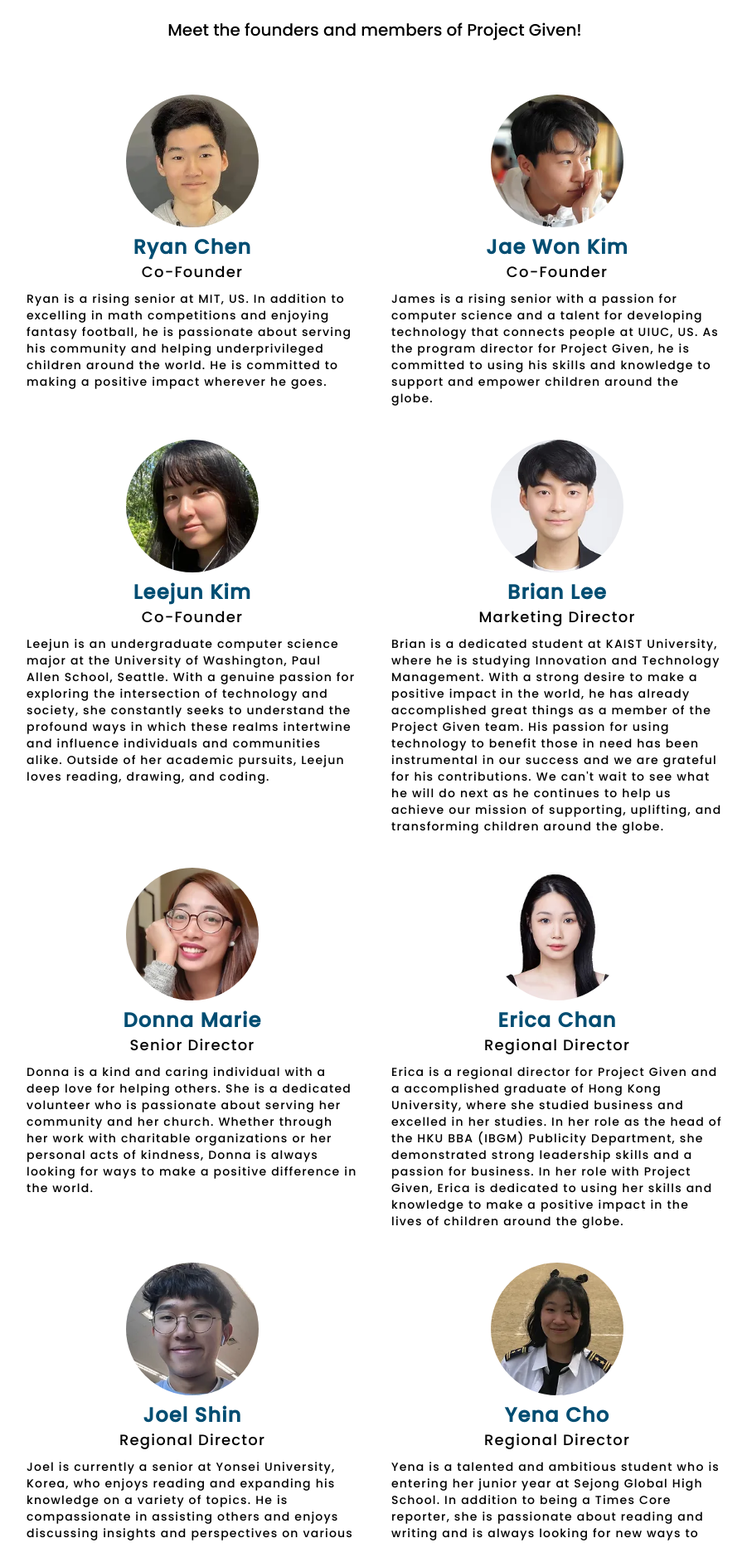
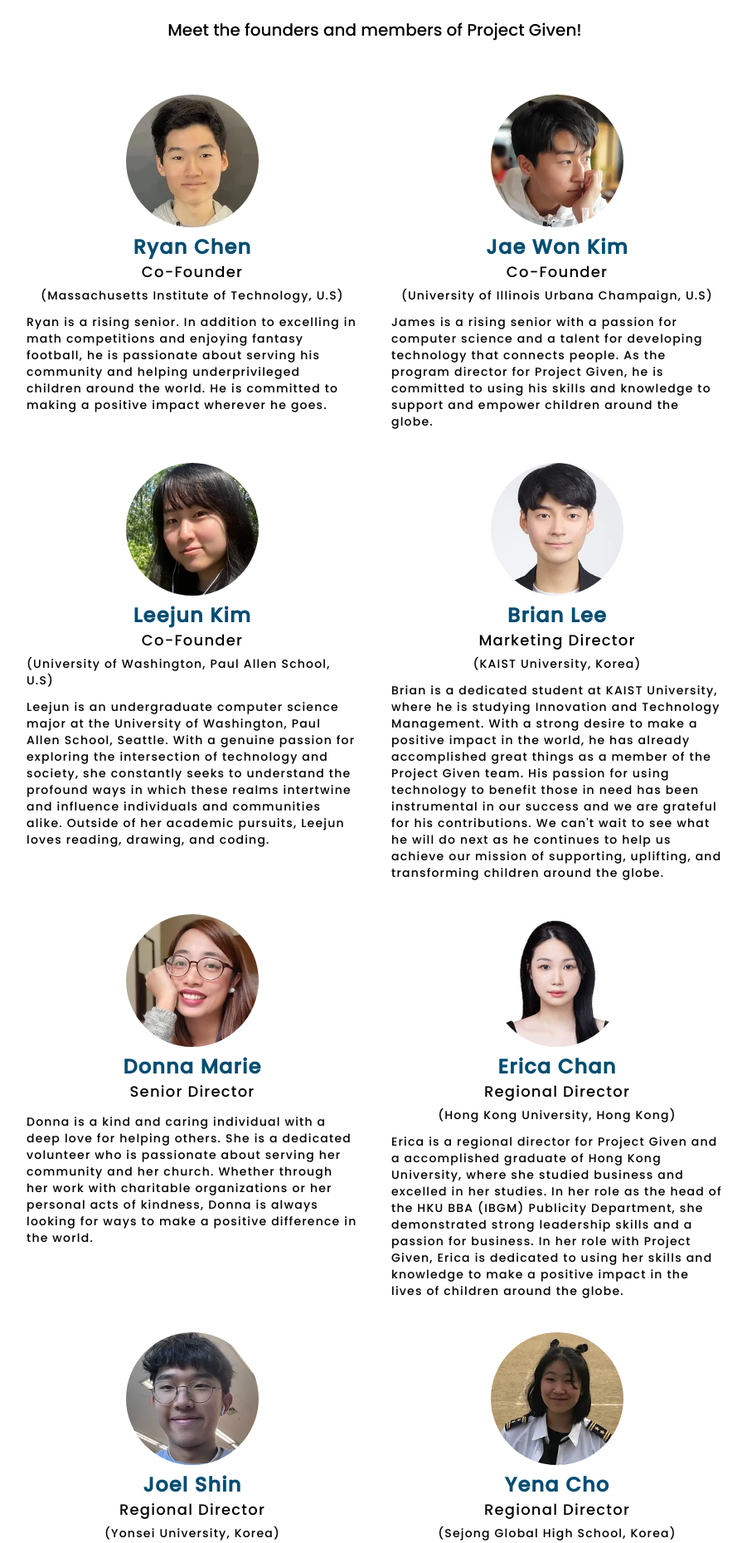
Before and after one commit to project-given/project-given-web, a SvelteKit app: page /who-we-are in a window 1280 px wide. Shown: the part 390-2250 px from the top of the page at 83% size, without its empty margins (188-1089 px from the left). Built offline with nearby package versions, Linux system fonts and the light colour scheme.

Commit message:
add schools to team members

```diff
--- a/src/routes/who-we-are/+page.svelte
+++ b/src/routes/who-we-are/+page.svelte
@@ -6,34 +6,39 @@
 		role: string;
 		description: string;
 		image: string;
+		school?: string;
 	}[] = [
 		{
 			name: 'Ryan Chen',
 			role: 'Co-Founder',
 			description:
-				'Ryan is a rising senior at MIT, US. In addition to excelling in math competitions and enjoying fantasy football, he is passionate about serving his community and helping underprivileged children around the world. He is committed to making a positive impact wherever he goes.',
-			image: '/teamMembers/ryan.png'
+				'Ryan is a rising senior. In addition to excelling in math competitions and enjoying fantasy football, he is passionate about serving his community and helping underprivileged children around the world. He is committed to making a positive impact wherever he goes.',
+			image: '/teamMembers/ryan.png',
+			school: 'Massachusetts Institute of Technology, U.S'
 		},
 		{
 			name: 'Jae Won Kim',
 			role: 'Co-Founder',
 			description:
-				'James is a rising senior with a passion for computer science and a talent for developing technology that connects people at UIUC, US. As the program director for Project Given, he is committed to using his skills and knowledge to support and empower children around the globe.',
-			image: '/teamMembers/james.png'
+				'James is a rising senior with a passion for computer science and a talent for developing technology that connects people. As the program director for Project Given, he is committed to using his skills and knowledge to support and empower children around the globe.',
+			image: '/teamMembers/james.png',
+			school: 'University of Illinois Urbana Champaign, U.S'
 		},
 		{
 			name: 'Leejun Kim',
 			role: 'Co-Founder',
 			description:
 				'Leejun is an undergraduate computer science major at the University of Washington, Paul Allen School, Seattle. With a genuine passion for exploring the intersection of technology and society, she constantly seeks to understand the profound ways in which these realms intertwine and influence individuals and communities alike. Outside of her academic pursuits, Leejun loves reading, drawing, and coding.',
-			image: '/teamMembers/leejun.png'
+			image: '/teamMembers/leejun.png',
+			school: 'University of Washington, Paul Allen School, U.S'
 		},
 		{
 			name: 'Brian Lee',
 			role: 'Marketing Director',
 			description:
 				"Brian is a dedicated student at KAIST University, where he is studying Innovation and Technology Management. With a strong desire to make a positive impact in the world, he has already accomplished great things as a member of the Project Given team. His passion for using technology to benefit those in need has been instrumental in our success and we are grateful for his contributions. We can't wait to see what he will do next as he continues to help us achieve our mission of supporting, uplifting, and transforming children around the globe.",
-			image: '/teamMembers/brian.png'
+			image: '/teamMembers/brian.png',
+			school: 'KAIST University, Korea'
 		},
 		{
 			name: 'Donna Marie',
@@ -47,21 +52,24 @@
 			role: 'Regional Director',
 			description:
 				'Erica is a regional director for Project Given and a accomplished graduate of Hong Kong University, where she studied business and excelled in her studies. In her role as the head of the HKU BBA (IBGM) Publicity Department, she demonstrated strong leadership skills and a passion for business. In her role with Project Given, Erica is dedicated to using her skills and knowledge to make a positive impact in the lives of children around the globe.',
-			image: '/teamMembers/erica.png'
+			image: '/teamMembers/erica.png',
+			school: 'Hong Kong University, Hong Kong'
 		},
 		{
 			name: 'Joel Shin',
 			role: 'Regional Director',
 			description:
 				'Joel is currently a senior at Yonsei University, Korea, who enjoys reading and expanding his knowledge on a variety of topics. He is compassionate in assisting others and enjoys discussing insights and perspectives on various fields of studies. As a regional director, he is dedicated to work as a bridge to connect people around the world and impact positively through education and reading. Whatever the circumstances, he is willing to help when it comes to children education.',
-			image: '/teamMembers/joel.png'
+			image: '/teamMembers/joel.png',
+			school: 'Yonsei University, Korea'
 		},
 		{
 			name: 'Yena Cho',
 			role: 'Regional Director',
 			description:
 				'Yena is a talented and ambitious student who is entering her junior year at Sejong Global High School. In addition to being a Times Core reporter, she is passionate about reading and writing and is always looking for new ways to improve her skills. With a strong desire to make a positive impact in the world, Yena is dedicated to using her talents and knowledge to make a difference in the lives of others.',
-			image: '/teamMembers/yena.png'
+			image: '/teamMembers/yena.png',
+			school: 'Sejong Global High School, Korea'
 		},
 		{
 			name: 'Scott Burke',
@@ -75,7 +83,8 @@
 			role: 'Regional Director',
 			description:
 				'Mouryne is a rising senior at Saint Louis University, Philippines who is deeply committed to making a difference in the world. With a passion for human justice and a strong sense of empathy, she is always looking for ways to help those in need and create a more equitable and just society. In addition to excelling in her studies, Mouryne is actively involved in various social justice initiatives and is dedicated to using her voice and her actions to create positive change.',
-			image: '/teamMembers/mouryne.png'
+			image: '/teamMembers/mouryne.png',
+			school: 'Saint Louis University, Philippines'
 		}
 	];
 </script>
@@ -96,7 +105,11 @@
 				<div class="flex max-w-[400px] flex-col items-center gap-1">
 					<img src={member.image} class="h-40 w-40 rounded-full" />
 					<span class="mt-1 text-2xl font-bold text-blue-0">{member.name}</span>
-					<span class="-mt-1 mb-1 text-lg">{member.role}</span>
+					<span class="-mt-1 text-lg">{member.role}</span>
+					{#if member.school}
+						<span class="text-sm">({member.school})</span>
+					{/if}
+					<div class="h-1" />
 					<span class="text-sm">{member.description}</span>
 				</div>
 			{/each}
```
